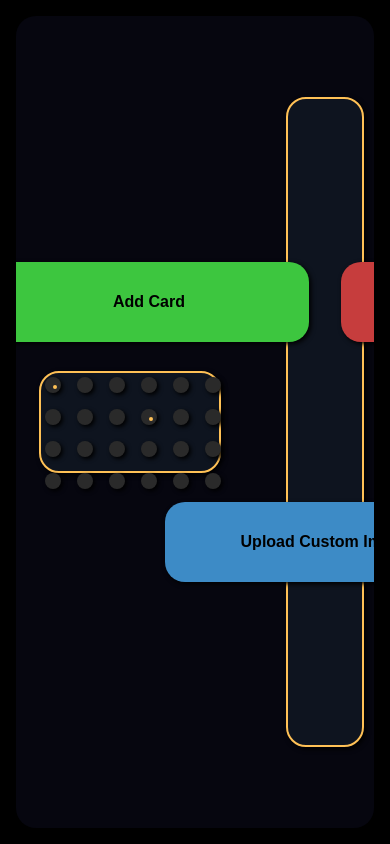
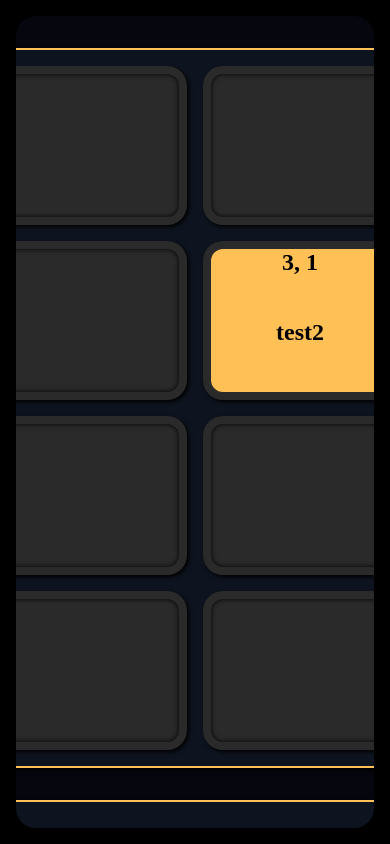
Before and after one commit to ManuelSPereira/VueJs-User-Interaction-Test, a Vue app: page / in a window 390 px wide. Built offline with nearby package versions, Linux system fonts and the light colour scheme; the HTML template or start-up script is replaced by a standard one.

Commit message:
responsive design implementation

```diff
--- a/src/App.vue
+++ b/src/App.vue
@@ -1249,9 +1249,10 @@ function tuneGridStyle(){
     height: 100%;
     width: 100%;
 
+
     display: grid;
 
-    grid-template-columns: 1fr 1fr 1fr;
+    grid-template-columns: minmax(70rem, 2fr) minmax(35rem, 1fr);
 
 
     overflow: auto;
@@ -1259,19 +1260,24 @@ function tuneGridStyle(){
     align-items: center;
     justify-items: center;
 
-    justify-content: center;
+
 
     gap: 2rem;
 
-
-
-  }
+    padding: 2rem;
+
+
+
+  }
+
 
 
   #buttonsContainer {
 
-    width: 80%;
-    height: 80%;
+    width: 100%;
+    max-width: 35rem;
+    height: 40rem;
+    max-height: 40rem;
 
 
     display: flex;
@@ -1295,15 +1301,20 @@ function tuneGridStyle(){
 
   #addRemoveWrapper {
 
-    display: flex;
+    width: 100%;
+    display: grid;
+    grid-template-columns: 1fr 1fr;
 
     align-items: center;
-    justify-content: center;
+    justify-items: center;
 
     gap: 2rem;
 
 
-  }
+    padding: 2rem;
+
+  }
+
 
   .cardAction {
     background-color: beige;
@@ -1338,7 +1349,7 @@ function tuneGridStyle(){
   button.cardAction {
 
     height: 5rem;
-    width: 20rem;
+    width: min(20rem, 100%);
 
     font-size: medium;
     font-weight: 600;
@@ -1367,13 +1378,15 @@ function tuneGridStyle(){
 
   .gridMain{
 
-    --width: 80%;
-
-    width: var(--width);
+    width: 100%;
+
+    max-width: 100rem;
+
+
+
 
     aspect-ratio: 16 / 9;
 
-    grid-column: span 2;
 
     background-color: var(--color-secondary-sel);
 
@@ -1397,6 +1410,7 @@ function tuneGridStyle(){
 
 
   .empty{
+
     background-color: rgb(42, 42, 42);
 
     display: grid;
@@ -1510,6 +1524,53 @@ function tuneGridStyle(){
     z-index: 10;
   }
 
+  @media (width < 1920px) {
+
+
+    #main {
+      grid-template-columns: none;
+
+      grid-template-rows: auto auto;
+
+      display: flex;
+      flex-direction: column;
+
+      align-items: center;
+
+
+
+
+
+
+    }
+
+
+    .gridMain {
+
+      width: auto;
+      min-width: none;
+      max-width: none;
+      min-height: 720px;
+      height: auto;
+
+
+      padding: 1rem;
+
+      aspect-ratio: 16 / 9;
+
+
+
+
+    }
+
+    #buttonsContainer {
+
+      min-height: 40rem;
+      min-width: 35rem;
+
+    }
+
+  }
 
 
 
```
Lines whose indentation alone changed are shown as unchanged.
